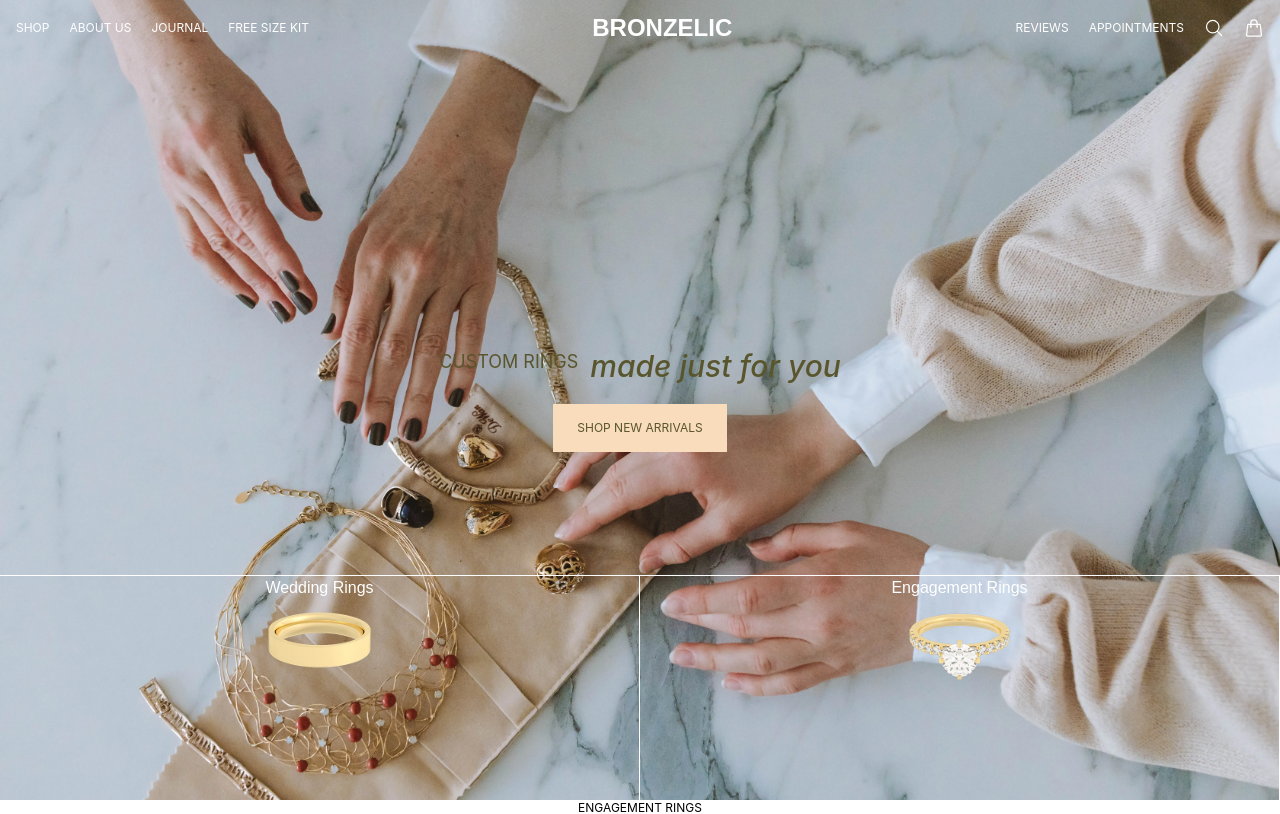
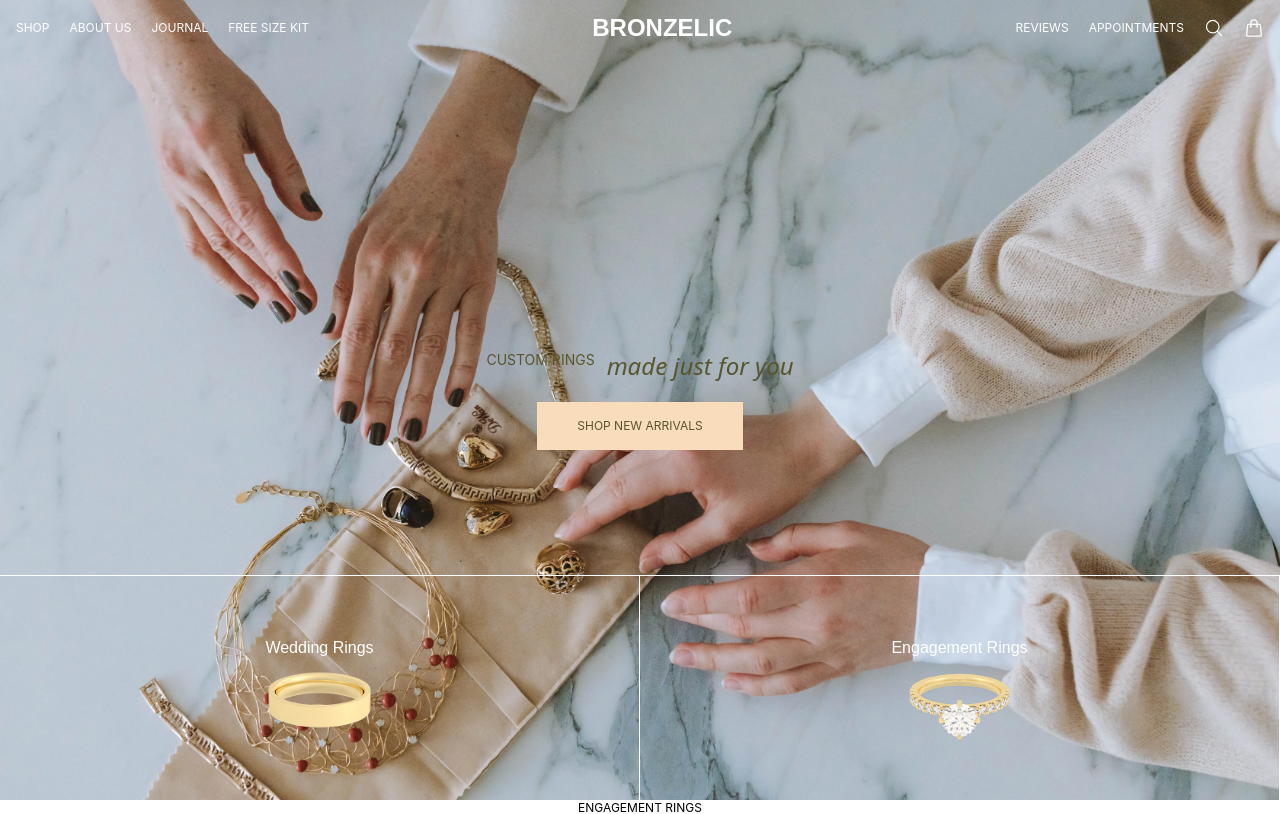
Before and after one commit to thomas-hdqr/bronzelic, a Next.js app: page / in a window 1280 px wide. Shown: the top 814 px of the page. Built offline with nearby package versions, Linux system fonts and the light colour scheme.

Commit message:
hero section done

```diff
--- a/components/HeroSection.jsx
+++ b/components/HeroSection.jsx
@@ -22,10 +22,10 @@ function HeroSection() {
       {/* 1st element */}
       <div className="absolute inset-0 flex flex-col content-center items-center justify-center">
         <div className='flex row align-baseline space-x-3'>
-          <p className="text-lg text-main align-baseline uppercase">custom rings</p>
-          <p className="text-3xl text-main align-baseline italic font-medium">made just for you</p>
+          <p className="text-sm text-main align-baseline uppercase">custom rings</p>
+          <p className="text-2xl text-main align-baseline font-noto italic">made just for you</p>
         </div>
-        <div className="bg-[#F9DCBB] text-xs text-main mt-5 py-4 px-6 inline-block transition duration-200 ease-in hover:bg-transparent hover:border-2 hover:border-[#59552D] cursor-pointer">
+        <div className="bg-[#F9DCBB] text-xs text-main mt-5 py-4 px-10 inline-block transition duration-200 ease-in hover:bg-transparent hover:border-2 hover:border-[#59552D] cursor-pointer">
           SHOP NEW ARRIVALS
         </div>
 
@@ -35,20 +35,20 @@ function HeroSection() {
       <div className='absolute border-white w-full grid grid-cols-2 border-t h-[225px] text-white'>
 
         <div
-          className='border-r border-white relative w-full flex items-start justify-center gap-x-4 cursor-pointer'
+          className='border-r border-white relative w-full flex items-center justify-center gap-x-4 cursor-pointer'
           onMouseEnter={() => handleMouseEnter('/image-2.jpg')}
           onMouseLeave={handleMouseLeave}
         >
           <div className='flex flex-col items-center justify-center'>
-              <h3>Wedding Rings</h3>
-              <div className='w-full h-20 relative'>
-                <Image src="/hammered_wedding.avif" alt="" width={400} height={400} className='w-full h-full object-contain' />
-              </div>
+            <h3>Wedding Rings</h3>
+            <div className='w-full h-20 relative'>
+              <Image src="/hammered_wedding.avif" alt="" width={400} height={400} className='w-full h-full object-contain' />
+            </div>
           </div>
         </div>
 
         <div
-          className='border-r border-white relative w-full flex items-start justify-center gap-x-4 cursor-pointer'
+          className='border-r border-white relative w-full flex items-center justify-center gap-x-4 cursor-pointer'
           onMouseEnter={() => handleMouseEnter('/image-4.jpg')}
           onMouseLeave={handleMouseLeave}
         >
@@ -60,8 +60,8 @@ function HeroSection() {
           </div>
         </div>
 
+        </div>
 
-      </div>
 
     </div>
 
--- a/src/styles/globals.css
+++ b/src/styles/globals.css
@@ -1,6 +1,9 @@
 @tailwind base;
 @tailwind components;
 @tailwind utilities;
+
+@import url('https://fonts.googleapis.com/css2?family=Noto+Serif:ital@0;1&display=swap');
+
 
 h1, h2, h3, h4 {
     font-family: 'Syne', sans-serif;
--- a/tailwind.config.js
+++ b/tailwind.config.js
@@ -9,7 +9,10 @@ module.exports = {
       colors: {
         'main': '#59552D',
         'second': '#E2DCBE',
-      }
+      },
+      fontFamily: {
+        'noto': ['Noto Sans', 'sans-serif'],
+      },
     },
   },
   plugins: [],
```
